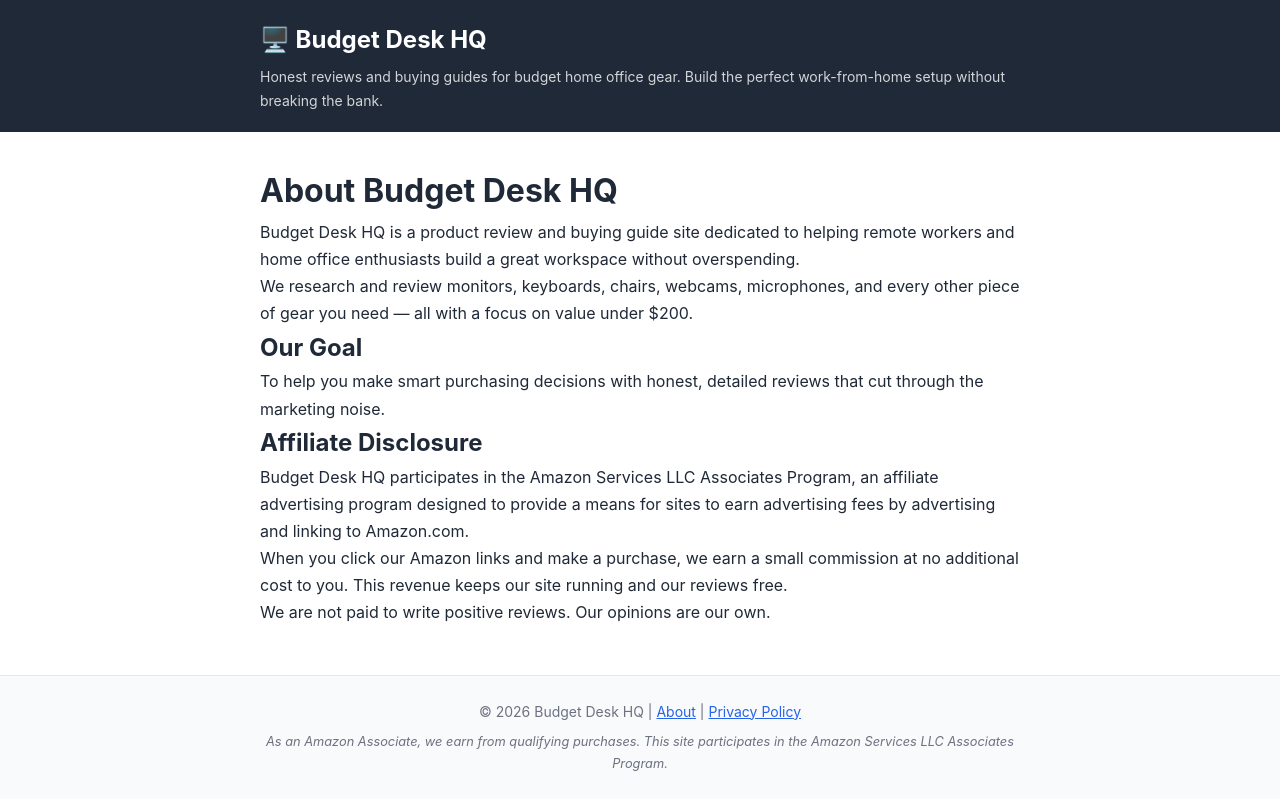
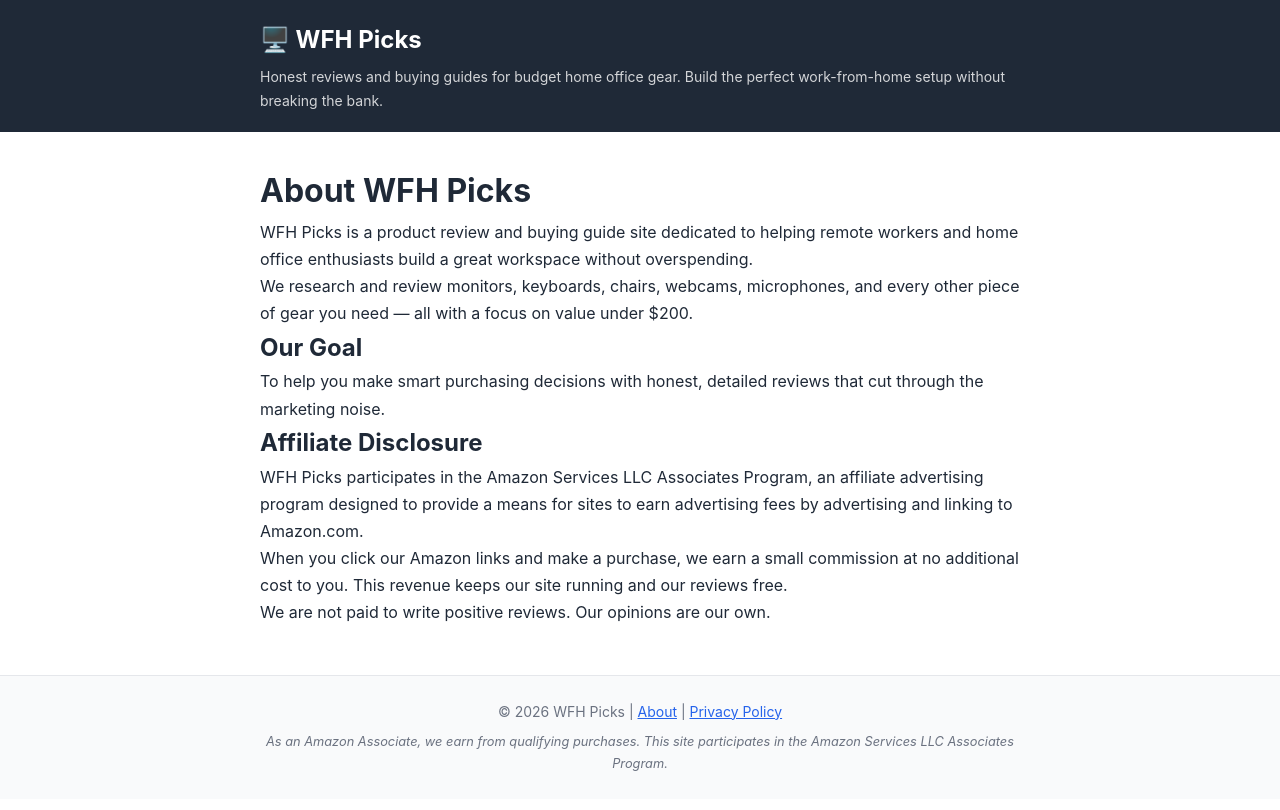
Before and after one commit to wfhpicks/blog, a Jekyll site: the page built from about.md, in a window 1280 px wide. Shown: the top 810 px of the page. Built offline with Jekyll 4.4.1, drawn with Linux system fonts in a browser that asks for light colours.

Commit message:
feat: rebrand to WFH Picks, set live GitHub Pages URL
Co-authored-by: Copilot <223556219+Copilot@users.noreply.github.com>

```diff
--- a/_config.yml
+++ b/_config.yml
@@ -1,7 +1,7 @@
-title: "Budget Desk HQ"
+title: "WFH Picks"
 description: "Honest reviews and buying guides for budget home office gear. Build the perfect work-from-home setup without breaking the bank."
-url: "https://YOUR_GITHUB_USERNAME.github.io"
-baseurl: "/budget-office-blog"
+url: "https://mark-quickel.github.io"
+baseurl: "/wfhpicks"
 
 author:
   name: "Budget Desk HQ"
--- a/_layouts/default.html
+++ b/_layouts/default.html
@@ -40,7 +40,7 @@
 <body>
   <header class="site-header">
     <div class="container">
-      <a href="{{ '/' | relative_url }}" class="site-title">🖥️ {{ site.title }}</a>
+      <a href="{{ '/' | relative_url }}" class="site-title">🖥️ WFH Picks</a>
       <p class="site-tagline">{{ site.description }}</p>
     </div>
   </header>
@@ -52,7 +52,7 @@
   <footer class="site-footer">
     <div class="container">
       <p>
-        © {{ site.time | date: '%Y' }} {{ site.title }} |
+        © {{ site.time | date: '%Y' }} WFH Picks |
         <a href="{{ '/about/' | relative_url }}">About</a> |
         <a href="{{ '/privacy/' | relative_url }}">Privacy Policy</a>
       </p>
--- a/about.md
+++ b/about.md
@@ -1,12 +1,12 @@
 ---
 layout: default
-title: About Budget Desk HQ
+title: About WFH Picks
 permalink: /about/
 ---
 
-# About Budget Desk HQ
+# About WFH Picks
 
-Budget Desk HQ is a product review and buying guide site dedicated to helping
+WFH Picks is a product review and buying guide site dedicated to helping
 remote workers and home office enthusiasts build a great workspace without
 overspending.
 
@@ -20,7 +20,7 @@ cut through the marketing noise.
 
 ## Affiliate Disclosure
 
-Budget Desk HQ participates in the Amazon Services LLC Associates Program,
+WFH Picks participates in the Amazon Services LLC Associates Program,
 an affiliate advertising program designed to provide a means for sites to earn
 advertising fees by advertising and linking to Amazon.com.
 
--- a/index.html
+++ b/index.html
@@ -2,7 +2,7 @@
 layout: default
 ---
 <div class="home">
-  <h1>Budget Home Office Gear Reviews &amp; Buying Guides</h1>
+  <h1>WFH Picks — Budget Home Office Gear Reviews &amp; Buying Guides</h1>
   <p class="intro">
     Build the best work-from-home setup on a budget. Honest reviews, comparisons,
     and buying guides for monitors, keyboards, chairs, webcams, and more — all under $200.
--- a/robots.txt
+++ b/robots.txt
@@ -1,3 +1,3 @@
 User-agent: *
 Allow: /
-Sitemap: https://YOUR_GITHUB_USERNAME.github.io/budget-office-blog/sitemap.xml
+Sitemap: https://mark-quickel.github.io/wfhpicks/sitemap.xml
--- a/scripts/generate_post.py
+++ b/scripts/generate_post.py
@@ -1,7 +1,7 @@
 """
 generate_post.py
 ----------------
-Automated blog post generator for Budget Desk HQ.
+Automated blog post generator for WFH Picks.
 Calls Groq API (free tier, llama-3.3-70b) to write SEO-optimized
 affiliate posts, saves them as Jekyll markdown files in _posts/.
 
@@ -162,7 +162,7 @@ def save_post(topic: dict, content: str) -> Path:
 
 # ── Main ──────────────────────────────────────────────────────────────────────
 def main():
-    print("Budget Desk HQ -- Automated Post Generator")
+    print("WFH Picks -- Automated Post Generator")
     print("=" * 50)
 
     topic = pick_topic()
```
Also changed, not shown: README.md.
